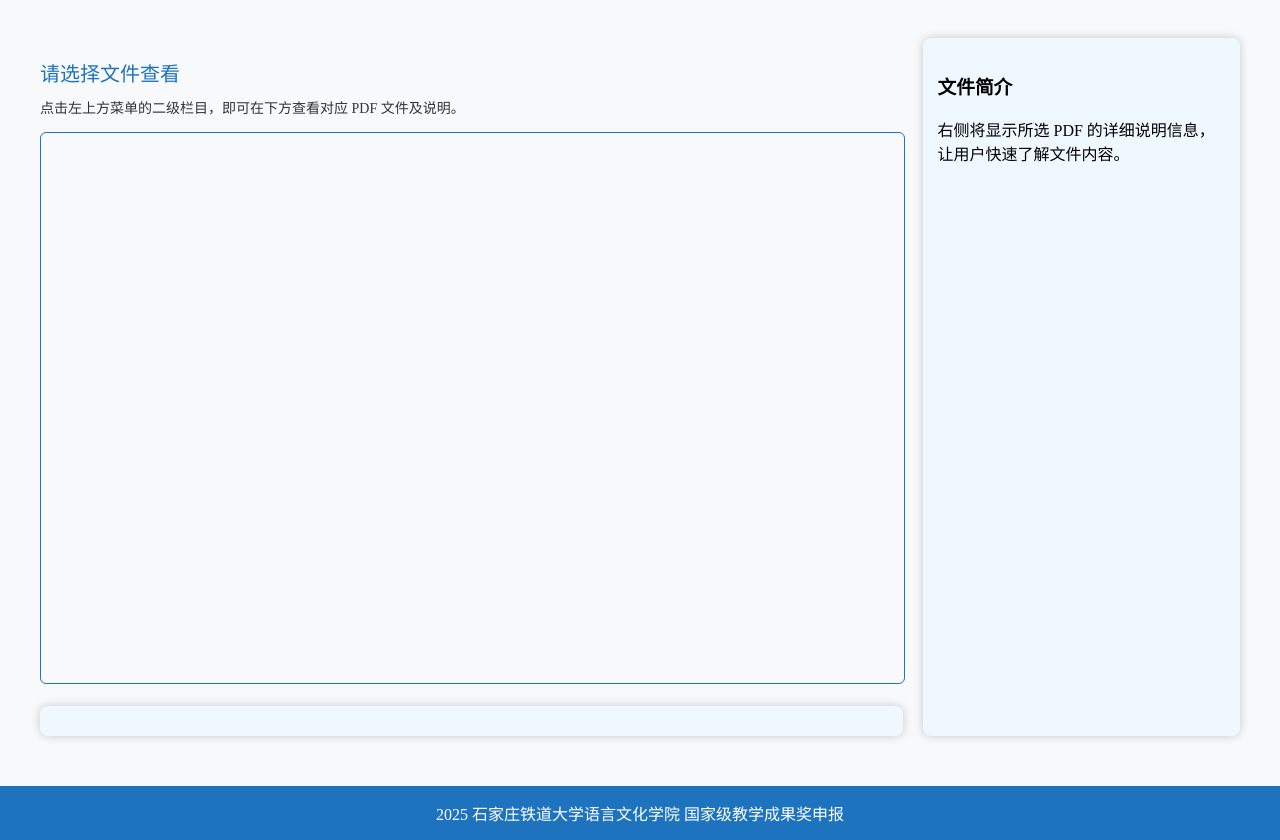
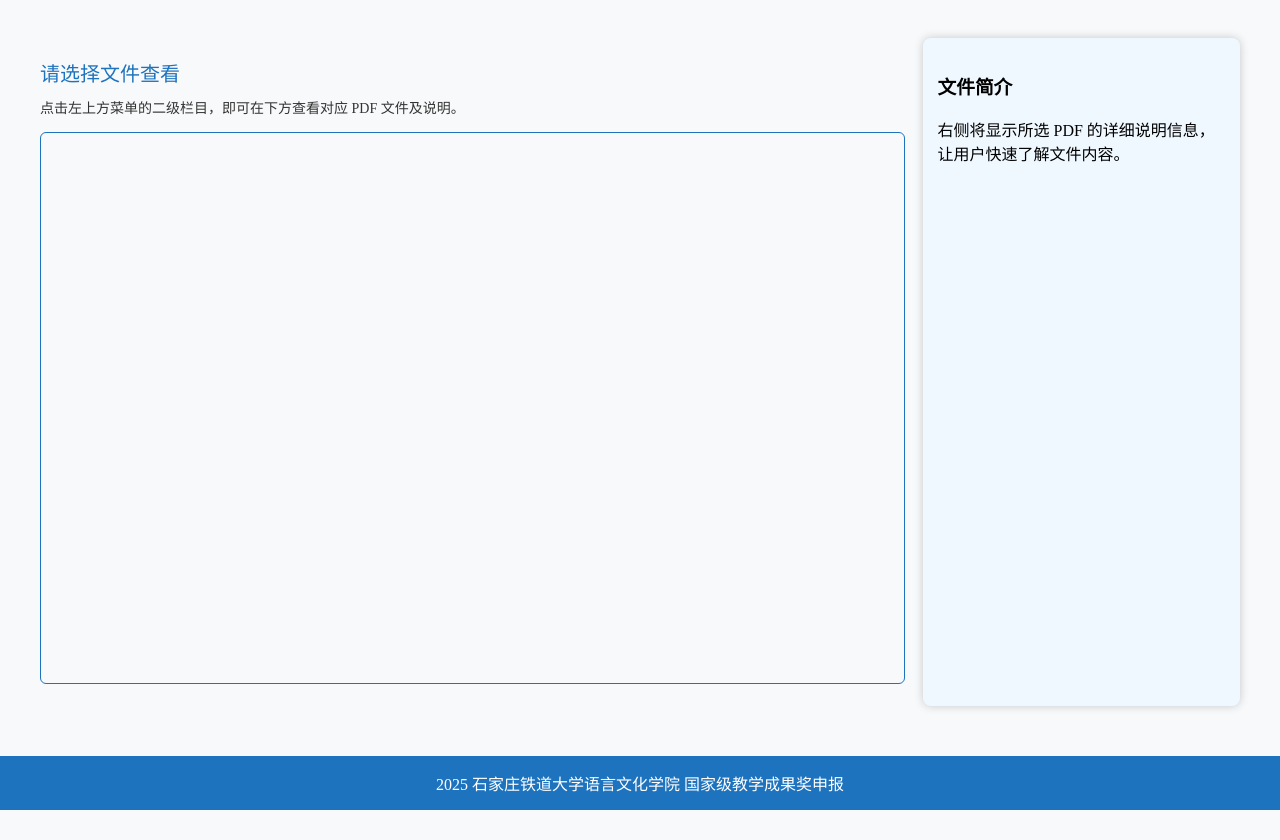
Before and after one commit to rongxiaoyi114-bit/STDU-SLC, a plain HTML site: page index.html in a window 1280 px wide. Shown: the part 92-932 px from the top of the page. After the commit the page ends 902 px from the top, so only its background shows below. Drawn offline with Linux system fonts and the light colour scheme.

Commit message:
Update index.html

```diff
--- a/index.html
+++ b/index.html
@@ -95,6 +95,7 @@ footer { background:#1e73be; color:#fff; text-align:center; padding:15px 0; marg
           <ul>
            <li><a href="DSC_6752.JPG"data-title="案例1"data-desc="案例背景">案例1</a></li>
            <li><a href="DSC_6752.JPG"data-title="案例1"data-desc="案例背景">案例2</a></li>
+
           </ul>
     </li>
     <li>
@@ -116,10 +117,8 @@ footer { background:#1e73be; color:#fff; text-align:center; padding:15px 0; marg
       <div id="pdfDesc">点击左上方菜单的二级栏目，即可在下方查看对应 PDF 文件及说明。</div>
       <iframe id="pdfViewer"></iframe>
       <img id="imgViewer">
-      <div id="infoCard" class="infoCard"></div>
     </div>
   </div>
-
   <div class="infoCard" id="infoCard">
     <h3>文件简介</h3>
     <p>右侧将显示所选 PDF 的详细说明信息，让用户快速了解文件内容。</p >
```
